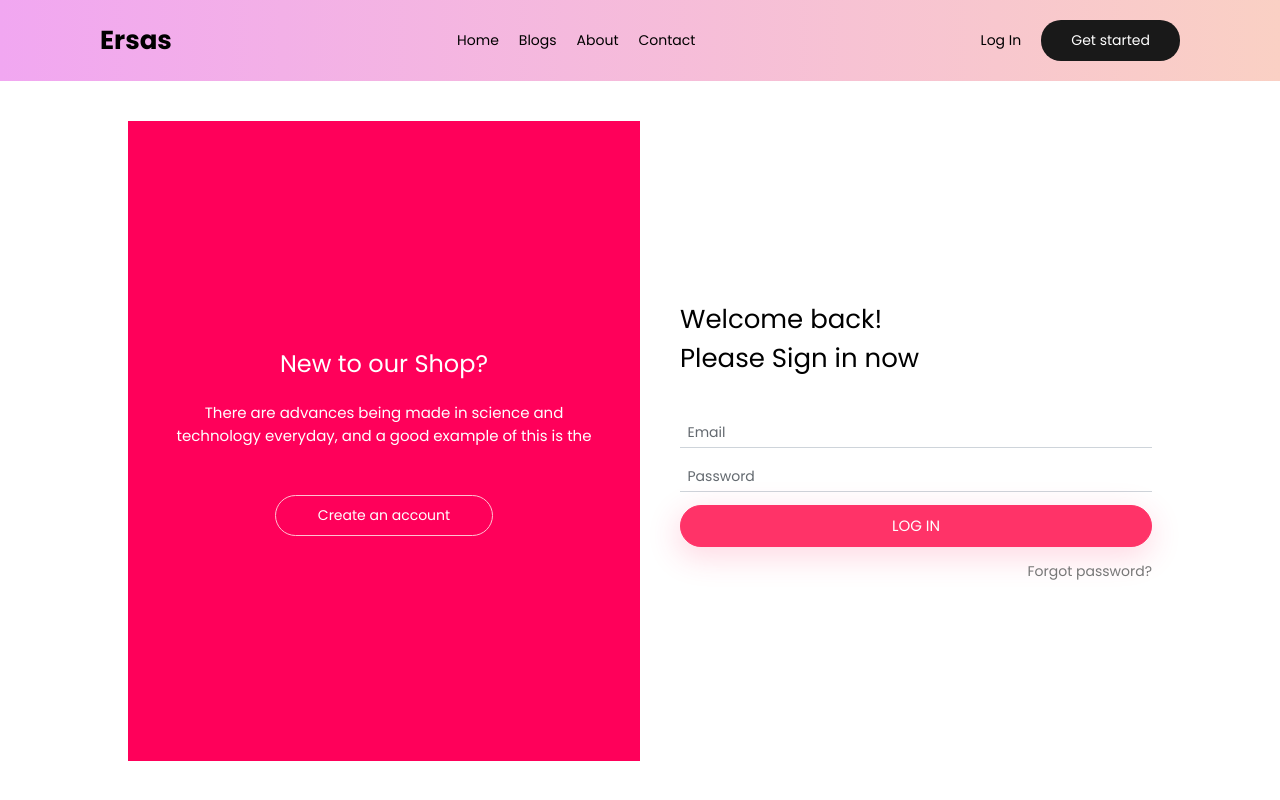
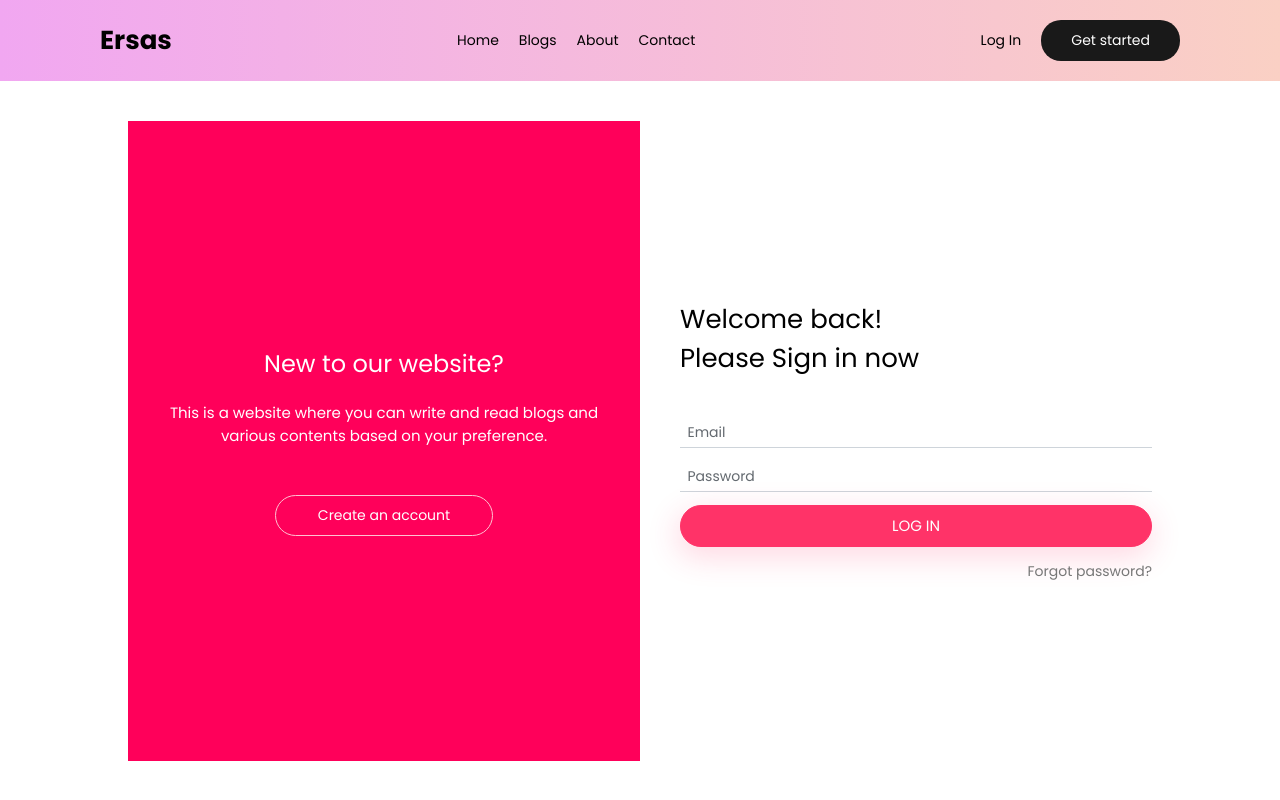
Before and after one commit to Natnael772/ersas, a React (Create React App) app in the folder client/: page / in a window 1280 px wide. Shown: the top 800 px of the page. Built offline with nearby package versions, Linux system fonts and the light colour scheme.

Commit message:
Login page UI

```diff
--- a/client/src/components/Login/Login.js
+++ b/client/src/components/Login/Login.js
@@ -3,11 +3,11 @@ const Login = () => {
   return (
     <div className="container-main">
       <div className="container-signup">
-        <h2 className="signup-title">New to our Shop?</h2>
+        <h2 className="signup-title">New to our website?</h2>
 
         <p className="signup-description">
-          There are advances being made in science and technology everyday, and
-          a good example of this is the
+          This is a website where you can write and read blogs and various
+          contents based on your preference.
         </p>
         <button className="signup-btn">Create an account</button>
       </div>
```
